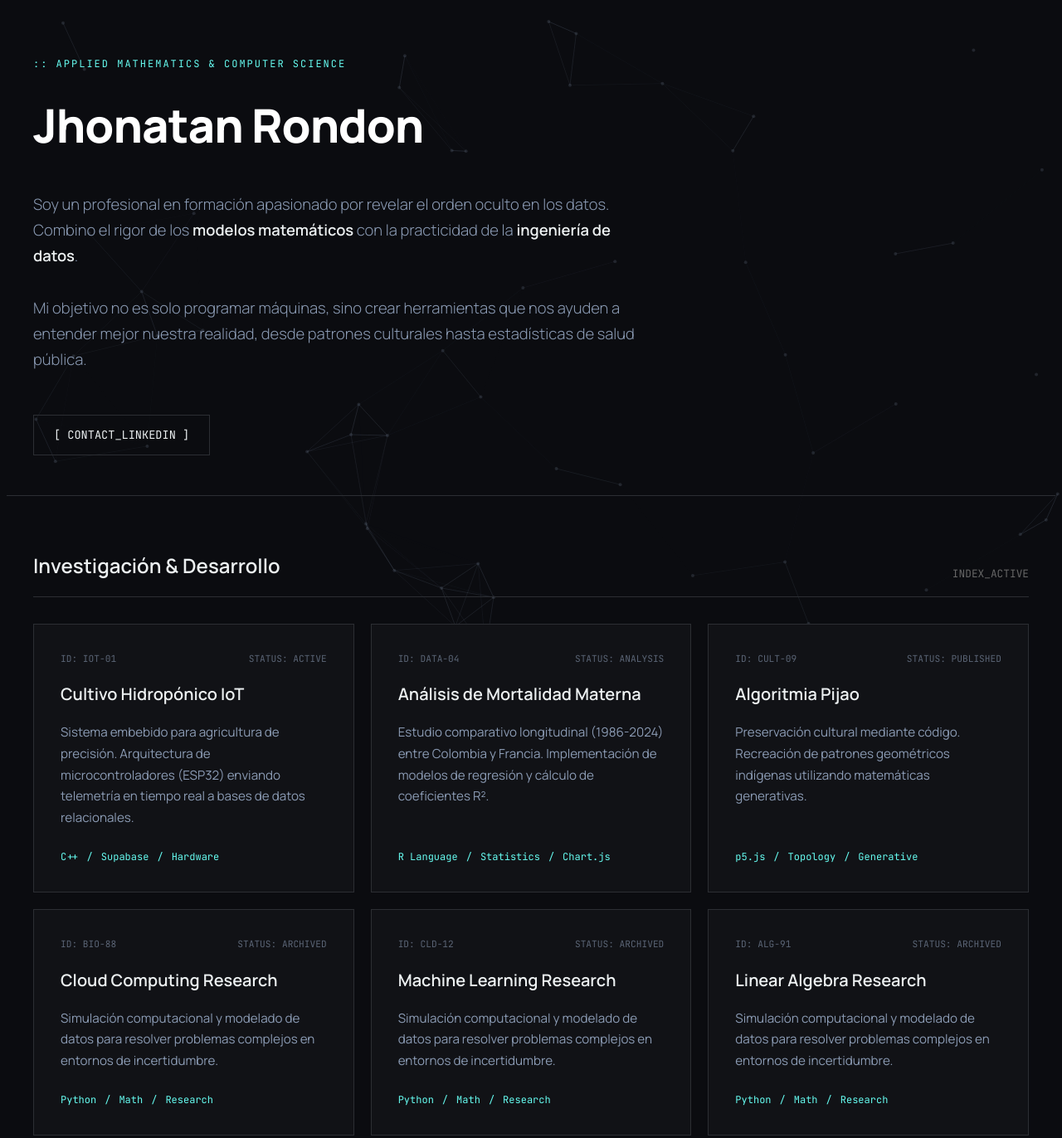
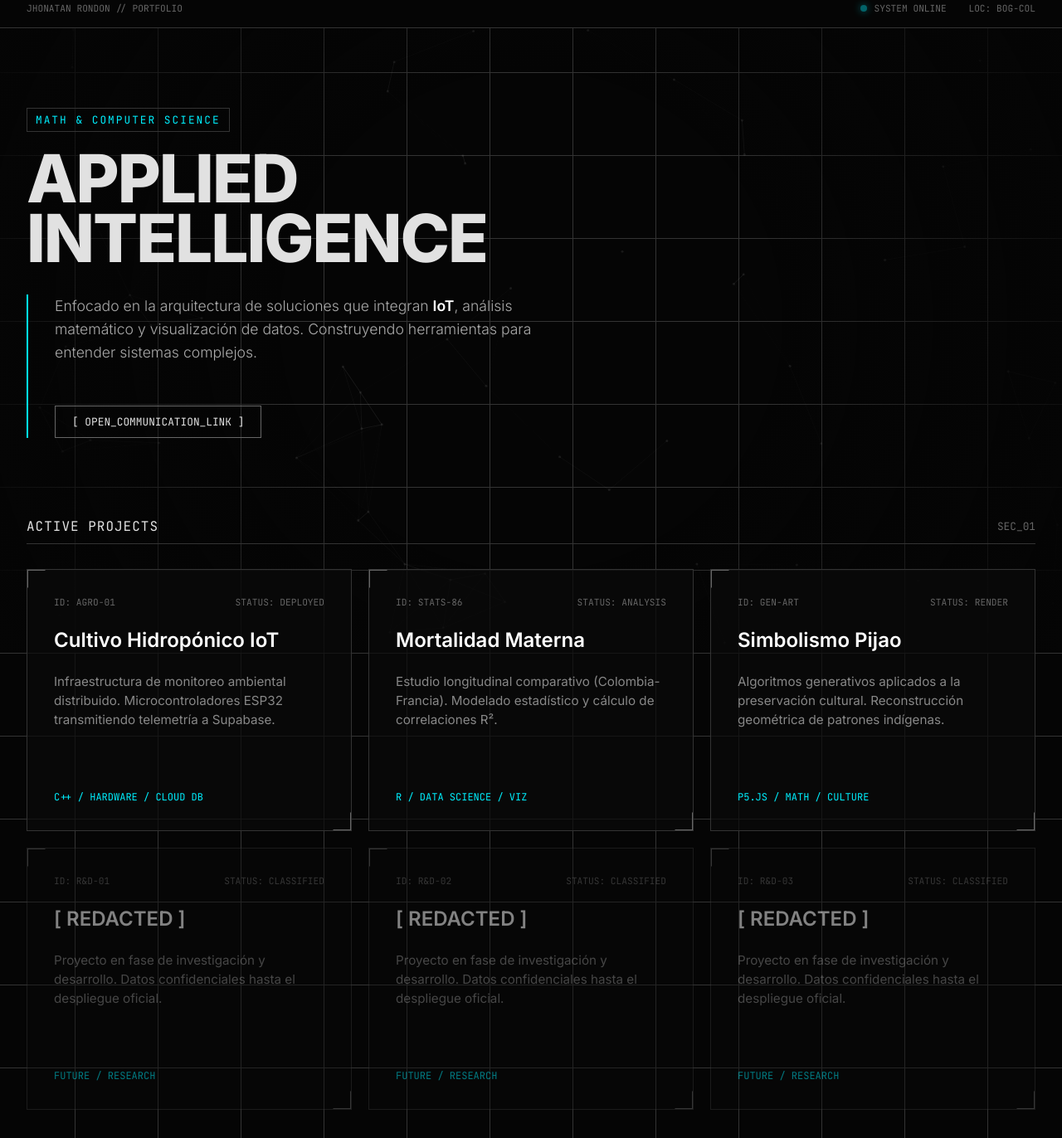
Before and after one commit to jhonatan-wambe/jhonatan-wambe.github.io, a plain HTML site: page index.html in a window 1280 px wide. Shown: the part 13-1385 px from the top of the page at 83% size. Drawn offline with nearby package versions, Linux system fonts and the light colour scheme.

Commit message:
Refactor index.html for layout and style updates
Updated the HTML structure and styles for improved layout and design. Changed titles, colors, and added new sections for better clarity and organization.

```diff
--- a/index.html
+++ b/index.html
@@ -1,190 +1,252 @@
 <!DOCTYPE html>
-<html lang="es">
+<html lang="en">
 <head>
     <meta charset="UTF-8">
     <meta name="viewport" content="width=device-width, initial-scale=1.0">
-    <title>Jhonatan Rondon | Math & Data Science</title>
+    <title>JHONATAN RONDON | DATA SYSTEMS</title>
 
     <link rel="preconnect" href="https://fonts.googleapis.com">
     <link rel="preconnect" href="https://fonts.gstatic.com" crossorigin>
-    <link href="https://fonts.googleapis.com/css2?family=JetBrains+Mono:wght@300;400&family=Manrope:wght@300;400;600;800&display=swap" rel="stylesheet">
+    <link href="https://fonts.googleapis.com/css2?family=Inter:wght@300;400;600;800&family=JetBrains+Mono:wght@300;400;500&display=swap" rel="stylesheet">
 
     <style>
         :root {
-            /* Paleta inspirada en Palantir/Anduril: Carbón, Pizarra, Blanco Técnico */
-            --bg-color: #0b0c10;
-            --surface-color: #111216;
-            --border-color: #2c2e33;
-            --border-highlight: #45a29e; /* Un cian apagado, muy técnico */
-            --text-primary: #ecf0f1;
-            --text-secondary: #8b9bb4;
-            --accent: #66fcf1; /* Acento sutil */
+            --bg-deep: #050505;
+            --bg-panel: #0a0a0a;
+            --line-color: #333;
+            --text-main: #e1e1e1;
+            --text-dim: #666;
+            --accent: #fff; /* Blanco puro para máxima severidad estilo Anduril */
+            --highlight: #00f0ff; /* Un cian eléctrico muy sutil para estados activos */
+            --mono-font: 'JetBrains Mono', monospace;
+            --sans-font: 'Inter', sans-serif;
         }
 
         body {
-            font-family: 'Manrope', sans-serif; /* Tipografía principal limpia */
-            background-color: var(--bg-color);
-            color: var(--text-primary);
+            background-color: var(--bg-deep);
+            color: var(--text-main);
+            font-family: var(--sans-font);
             margin: 0;
-            padding: 0;
-            line-height: 1.7;
             overflow-x: hidden;
+            background-image:
+                linear-gradient(var(--line-color) 1px, transparent 1px),
+                linear-gradient(90deg, var(--line-color) 1px, transparent 1px);
+            background-size: 100px 100px; /* Grilla técnica de fondo sutil */
+            background-position: center top;
+        }
+
+        /* Efecto Vignette para oscurecer los bordes */
+        body::after {
+            content: "";
+            position: fixed;
+            top: 0; left: 0; width: 100%; height: 100%;
+            background: radial-gradient(circle, transparent 40%, #050505 100%);
+            pointer-events: none;
+            z-index: -1;
         }
 
         #tsparticles {
             position: fixed;
-            width: 100%;
-            height: 100%;
-            z-index: -1;
-            opacity: 0.6; /* Sutil, que no distraiga */
+            top: 0; left: 0; width: 100%; height: 100%;
+            z-index: -2;
+            opacity: 0.4;
         }
 
-        /* --- HEADER TIPO "OPERATOR INTERFACE" --- */
-        header {
-            max-width: 1200px;
-            margin: 0 auto;
-            padding: 5rem 2rem 3rem;
-            border-bottom: 1px solid var(--border-color);
+        /* --- UI ELEMENTS (Líneas y decoraciones técnicas) --- */
+        .top-bar {
+            display: flex;
+            justify-content: space-between;
+            padding: 1rem 2rem;
+            border-bottom: 1px solid var(--line-color);
+            font-family: var(--mono-font);
+            font-size: 0.7rem;
+            color: var(--text-dim);
+            background: var(--bg-deep);
+            position: sticky;
+            top: 0;
+            z-index: 100;
         }
 
-        .role-label {
-            font-family: 'JetBrains Mono', monospace;
-            font-size: 0.75rem;
-            text-transform: uppercase;
+        .status-dot {
+            width: 8px; height: 8px;
+            background-color: var(--highlight);
+            border-radius: 50%;
+            display: inline-block;
+            margin-right: 8px;
+            box-shadow: 0 0 10px var(--highlight);
+            animation: pulse 2s infinite;
+        }
+
+        @keyframes pulse { 0% { opacity: 1; } 50% { opacity: 0.4; } 100% { opacity: 1; } }
+
+        /* --- HERO SECTION --- */
+        header {
+            max-width: 1400px;
+            margin: 0 auto;
+            padding: 6rem 2rem 4rem;
+            position: relative;
+        }
+
+        .hero-label {
+            font-family: var(--mono-font);
+            font-size: 0.8rem;
+            color: var(--highlight);
             letter-spacing: 2px;
-            color: var(--accent);
-            margin-bottom: 1rem;
-            display: block;
+            border: 1px solid var(--line-color);
+            padding: 5px 10px;
+            display: inline-block;
+            margin-bottom: 20px;
         }
 
         h1 {
-            font-size: 3.5rem;
-            font-weight: 800; /* Extra bold para impacto */
-            margin: 0;
-            letter-spacing: -1px;
-            color: #fff;
+            font-size: 5rem;
+            font-weight: 800;
+            line-height: 0.9;
+            margin: 0 0 2rem 0;
+            letter-spacing: -2px;
+            text-transform: uppercase;
         }
 
-        .bio {
-            max-width: 750px;
-            margin-top: 2rem;
-            color: var(--text-secondary);
-            font-size: 1.15rem;
+        .bio-block {
+            border-left: 2px solid var(--highlight);
+            padding-left: 2rem;
+            max-width: 600px;
+        }
+
+        .bio-text {
+            font-size: 1.1rem;
+            color: #aaa;
+            line-height: 1.6;
             font-weight: 300;
         }
 
-        .bio strong {
-            color: var(--text-primary);
-            font-weight: 600;
-        }
+        .bio-text strong { color: white; font-weight: 600; }
 
-        /* Botón estilo militar/industrial */
-        .btn {
-            display: inline-flex;
-            align-items: center;
-            margin-top: 2rem;
-            padding: 12px 24px;
-            background: transparent;
-            border: 1px solid var(--border-color);
-            color: var(--text-primary);
-            text-decoration: none;
-            font-family: 'JetBrains Mono', monospace;
-            font-size: 0.85rem;
-            transition: all 0.3s ease;
-        }
-
-        .btn:hover {
-            border-color: var(--accent);
-            background: rgba(102, 252, 241, 0.05);
-        }
-
-        /* --- CONTENIDO PRINCIPAL --- */
-        .main-content {
-            max-width: 1200px;
+        /* --- DASHBOARD GRID --- */
+        .dashboard {
+            max-width: 1400px;
             margin: 0 auto;
-            padding: 4rem 2rem;
+            padding: 2rem;
         }
 
         .section-header {
             display: flex;
             justify-content: space-between;
-            align-items: flex-end;
-            margin-bottom: 2rem;
-            padding-bottom: 1rem;
-            border-bottom: 1px solid var(--border-color);
+            align-items: center;
+            margin-bottom: 30px;
+            border-bottom: 1px solid var(--line-color);
+            padding-bottom: 10px;
         }
 
         .section-title {
-            font-size: 1.5rem;
-            font-weight: 600;
-            margin: 0;
+            font-family: var(--mono-font);
+            font-size: 1rem;
+            text-transform: uppercase;
+            letter-spacing: 1px;
         }
 
         .grid {
             display: grid;
-            grid-template-columns: repeat(auto-fill, minmax(340px, 1fr));
+            grid-template-columns: repeat(auto-fill, minmax(350px, 1fr));
             gap: 20px;
         }
 
-        /* --- TARJETAS INDUSTRIALES --- */
+        /* --- TARJETAS TÉCNICAS (HUD STYLE) --- */
         .card {
-            background-color: var(--surface-color);
-            border: 1px solid var(--border-color);
+            background: rgba(10, 10, 10, 0.7);
+            border: 1px solid var(--line-color);
             padding: 2rem;
             text-decoration: none;
-            transition: transform 0.2s ease, border-color 0.2s ease;
+            position: relative;
+            transition: all 0.3s ease;
             display: flex;
             flex-direction: column;
             justify-content: space-between;
-            min-height: 200px;
+            min-height: 250px;
+            overflow: hidden;
         }
 
-        .card:hover {
-            border-color: var(--text-secondary); /* Cambio sutil al gris claro */
-            transform: translateY(-2px);
+        /* Las esquinas estilo "visor" */
+        .card::before, .card::after {
+            content: '';
+            position: absolute;
+            width: 20px; height: 20px;
+            transition: all 0.3s ease;
+            border: 1px solid transparent;
         }
 
-        /* Línea superior técnica en la tarjeta */
-        .card-top-line {
+        .card::before { top: 0; left: 0; border-top-color: var(--text-dim); border-left-color: var(--text-dim); }
+        .card::after { bottom: 0; right: 0; border-bottom-color: var(--text-dim); border-right-color: var(--text-dim); }
+
+        .card:hover {
+            background: rgba(20, 20, 20, 0.9);
+            border-color: var(--text-main);
+            transform: translateY(-2px);
+            box-shadow: 0 10px 30px rgba(0,0,0,0.5);
+        }
+
+        .card:hover::before { border-color: var(--highlight); width: 100%; height: 100%; }
+        .card:hover::after { border-color: var(--highlight); width: 100%; height: 100%; opacity: 0; }
+
+        .card-meta {
+            font-family: var(--mono-font);
+            font-size: 0.7rem;
+            color: var(--text-dim);
             display: flex;
             justify-content: space-between;
-            font-family: 'JetBrains Mono', monospace;
-            font-size: 0.7rem;
-            color: var(--text-secondary);
-            margin-bottom: 1rem;
-            opacity: 0.6;
+            margin-bottom: 1.5rem;
         }
 
         .card h3 {
-            margin: 0 0 1rem 0;
-            font-size: 1.25rem;
-            color: var(--text-primary);
+            font-family: var(--sans-font);
+            font-size: 1.5rem;
+            color: white;
+            margin: 0 0 10px 0;
             font-weight: 600;
         }
 
         .card p {
-            color: var(--text-secondary);
+            color: #888;
             font-size: 0.95rem;
-            margin: 0 0 1.5rem 0;
+            line-height: 1.5;
             flex-grow: 1;
         }
 
-        .tech-list {
-            display: flex;
-            gap: 10px;
-            font-family: 'JetBrains Mono', monospace;
+        .tech-stack {
+            font-family: var(--mono-font);
             font-size: 0.75rem;
-            color: var(--accent);
+            color: var(--highlight);
+            margin-top: 1rem;
+            text-transform: uppercase;
+        }
+
+        /* Botón Link */
+        .btn-link {
+            display: inline-block;
+            margin-top: 2rem;
+            color: var(--text-main);
+            text-decoration: none;
+            border: 1px solid var(--text-dim);
+            padding: 10px 20px;
+            font-family: var(--mono-font);
+            font-size: 0.8rem;
+            transition: 0.3s;
+        }
+
+        .btn-link:hover {
+            background: var(--highlight);
+            color: black;
+            border-color: var(--highlight);
         }
 
         footer {
-            border-top: 1px solid var(--border-color);
-            margin-top: 5rem;
-            padding: 3rem 2rem;
+            border-top: 1px solid var(--line-color);
+            margin-top: 4rem;
+            padding: 2rem;
             text-align: center;
-            font-family: 'JetBrains Mono', monospace;
-            font-size: 0.8rem;
-            color: #555;
+            font-family: var(--mono-font);
+            font-size: 0.7rem;
+            color: var(--text-dim);
         }
 
     </style>
@@ -193,97 +255,98 @@
 
     <div id="tsparticles"></div>
 
+    <div class="top-bar">
+        <div>JHONATAN RONDON // PORTFOLIO</div>
+        <div>
+            <span class="status-dot"></span>SYSTEM ONLINE
+            <span style="margin-left: 20px">LOC: BOG-COL</span>
+        </div>
+    </div>
+
     <header>
-        <span class="role-label">:: Applied Mathematics & Computer Science</span>
-        <h1>Jhonatan Rondon</h1>
+        <div class="hero-label">MATH & COMPUTER SCIENCE</div>
+        <h1>Applied<br>Intelligence</h1>
 
-        <p class="bio">
-            Soy un profesional en formación apasionado por revelar el orden oculto en los datos.
-            Combino el rigor de los <strong>modelos matemáticos</strong> con la practicidad de la <strong>ingeniería de datos</strong>.
-            <br><br>
-            Mi objetivo no es solo programar máquinas, sino crear herramientas que nos ayuden a entender mejor nuestra realidad, desde patrones culturales hasta estadísticas de salud pública.
-        </p>
-
-        <a href="https://www.linkedin.com/in/jhonatan-rondon-93280026a" target="_blank" class="btn">
-            [ CONTACT_LINKEDIN ]
-        </a>
+        <div class="bio-block">
+            <p class="bio-text">
+                Enfocado en la arquitectura de soluciones que integran <strong>IoT</strong>,
+                análisis matemático y visualización de datos.
+                Construyendo herramientas para entender sistemas complejos.
+            </p>
+            <a href="https://www.linkedin.com/in/jhonatan-rondon-93280026a" target="_blank" class="btn-link">
+                [ OPEN_COMMUNICATION_LINK ]
+            </a>
+        </div>
     </header>
 
-    <div class="main-content">
+    <div class="dashboard">
         <div class="section-header">
-            <h2 class="section-title">Investigación & Desarrollo</h2>
-            <span style="font-family: 'JetBrains Mono'; font-size: 0.8rem; color: #666;">INDEX_ACTIVE</span>
+            <span class="section-title">Active Projects</span>
+            <span style="font-family: 'JetBrains Mono'; font-size: 0.8rem; color: #666;">SEC_01</span>
         </div>
 
         <div class="grid" id="project-grid">
 
             <a href="#" class="card">
-                <div class="card-top-line">
-                    <span>ID: IOT-01</span>
-                    <span>STATUS: ACTIVE</span>
+                <div class="card-meta">
+                    <span>ID: AGRO-01</span>
+                    <span>STATUS: DEPLOYED</span>
                 </div>
                 <h3>Cultivo Hidropónico IoT</h3>
-                <p>Sistema embebido para agricultura de precisión. Arquitectura de microcontroladores (ESP32) enviando telemetría en tiempo real a bases de datos relacionales.</p>
-                <div class="tech-list">
-                    <span>C++</span> <span>/</span> <span>Supabase</span> <span>/</span> <span>Hardware</span>
-                </div>
+                <p>Infraestructura de monitoreo ambiental distribuido. Microcontroladores ESP32 transmitiendo telemetría a Supabase.</p>
+                <div class="tech-stack">C++ / HARDWARE / CLOUD DB</div>
             </a>
 
             <a href="#" class="card">
-                <div class="card-top-line">
-                    <span>ID: DATA-04</span>
+                <div class="card-meta">
+                    <span>ID: STATS-86</span>
                     <span>STATUS: ANALYSIS</span>
                 </div>
-                <h3>Análisis de Mortalidad Materna</h3>
-                <p>Estudio comparativo longitudinal (1986-2024) entre Colombia y Francia. Implementación de modelos de regresión y cálculo de coeficientes R².</p>
-                <div class="tech-list">
-                    <span>R Language</span> <span>/</span> <span>Statistics</span> <span>/</span> <span>Chart.js</span>
-                </div>
+                <h3>Mortalidad Materna</h3>
+                <p>Estudio longitudinal comparativo (Colombia-Francia). Modelado estadístico y cálculo de correlaciones R².</p>
+                <div class="tech-stack">R / DATA SCIENCE / VIZ</div>
             </a>
 
             <a href="#" class="card">
-                <div class="card-top-line">
-                    <span>ID: CULT-09</span>
-                    <span>STATUS: PUBLISHED</span>
+                <div class="card-meta">
+                    <span>ID: GEN-ART</span>
+                    <span>STATUS: RENDER</span>
                 </div>
-                <h3>Algoritmia Pijao</h3>
-                <p>Preservación cultural mediante código. Recreación de patrones geométricos indígenas utilizando matemáticas generativas.</p>
-                <div class="tech-list">
-                    <span>p5.js</span> <span>/</span> <span>Topology</span> <span>/</span> <span>Generative</span>
-                </div>
+                <h3>Simbolismo Pijao</h3>
+                <p>Algoritmos generativos aplicados a la preservación cultural. Reconstrucción geométrica de patrones indígenas.</p>
+                <div class="tech-stack">P5.JS / MATH / CULTURE</div>
             </a>
 
         </div>
     </div>
 
     <footer>
-        JHONATAN RONDON &copy; 2024<br>
-        Bogotá, Colombia.
+        SYS_ID: 93280026a // 2024 JHONATAN RONDON<br>
+        ALL SYSTEMS NOMINAL.
     </footer>
 
     <script src="https://cdn.jsdelivr.net/npm/tsparticles-slim@2.0.6/tsparticles.slim.bundle.min.js"></script>
 
     <script>
-        // CONFIGURACIÓN DE PARTÍCULAS: GRAFOS MATEMÁTICOS (Palantir Style)
+        // CONFIGURACIÓN DE PARTÍCULAS: RED DE DATOS (Palantir/SpaceX Style)
         (async () => {
             await tsParticles.load("tsparticles", {
                 particles: {
-                    number: { value: 60, density: { enable: true, value_area: 1000 } },
-                    color: { value: "#8b9bb4" }, // Color gris azulado técnico
+                    number: { value: 50, density: { enable: true, value_area: 800 } },
+                    color: { value: "#ffffff" },
                     shape: { type: "circle" },
-                    opacity: { value: 0.3 },
-                    size: { value: 2 },
-                    // CONEXIONES (IMPORTANTE PARA EL LOOK MATEMÁTICO)
+                    opacity: { value: 0.2 },
+                    size: { value: 1.5 },
                     links: {
                         enable: true,
                         distance: 150,
-                        color: "#8b9bb4",
-                        opacity: 0.2,
+                        color: "#ffffff",
+                        opacity: 0.1, // Líneas muy sutiles, casi invisibles
                         width: 1
                     },
                     move: {
                         enable: true,
-                        speed: 0.5, // Lento y deliberado
+                        speed: 0.6,
                         direction: "none",
                         random: false,
                         straight: false,
@@ -293,11 +356,11 @@
                 interactivity: {
                     detect_on: "canvas",
                     events: {
-                        onhover: { enable: true, mode: "grab" }, // Conectar nodos al pasar el mouse
+                        onhover: { enable: true, mode: "grab" },
                         resize: true
                     },
                     modes: {
-                        grab: { distance: 140, line_linked: { opacity: 0.6 } }
+                        grab: { distance: 140, line_linked: { opacity: 0.4 } }
                     }
                 },
                 retina_detect: true,
@@ -305,33 +368,23 @@
             });
         })();
 
-        // GENERADOR DE PROYECTOS (ESTILO INDUSTRIAL)
+        // GENERADOR DE PROYECTOS "CLASSIFIED" (Solo 3 extra para rellenar, no 20)
         const grid = document.getElementById('project-grid');
-        const totalProjects = 9;
-        const existing = 3;
-
-        // Palabras clave más científicas/técnicas
-        const domains = ["Machine Learning", "Cryptography", "Network Security", "Bioinformatics", "Linear Algebra", "Cloud Computing"];
-        const codes = ["ML-02", "SEC-05", "BIO-88", "ALG-91", "CLD-12"];
-
-        for (let i = existing + 1; i <= totalProjects; i++) {
+        // Agregamos 3 espacios de "Coming Soon" para que se vea profesional pero en construcción
+        for (let i = 1; i <= 3; i++) {
             const card = document.createElement('a');
             card.className = 'card';
+            card.style.opacity = "0.5"; // Un poco más apagados
             card.href = '#';
 
-            const domain = domains[Math.floor(Math.random() * domains.length)];
-            const code = codes[Math.floor(Math.random() * codes.length)];
-
             card.innerHTML = `
-                <div class="card-top-line">
-                    <span>ID: ${code}</span>
-                    <span>STATUS: ARCHIVED</span>
+                <div class="card-meta">
+                    <span>ID: R&D-0${i}</span>
+                    <span>STATUS: CLASSIFIED</span>
                 </div>
-                <h3>${domain} Research</h3>
-                <p>Simulación computacional y modelado de datos para resolver problemas complejos en entornos de incertidumbre.</p>
-                <div class="tech-list">
-                    <span>Python</span> <span>/</span> <span>Math</span> <span>/</span> <span>Research</span>
-                </div>
+                <h3>[ REDACTED ]</h3>
+                <p>Proyecto en fase de investigación y desarrollo. Datos confidenciales hasta el despliegue oficial.</p>
+                <div class="tech-stack">FUTURE / RESEARCH</div>
             `;
             grid.appendChild(card);
         }
```
